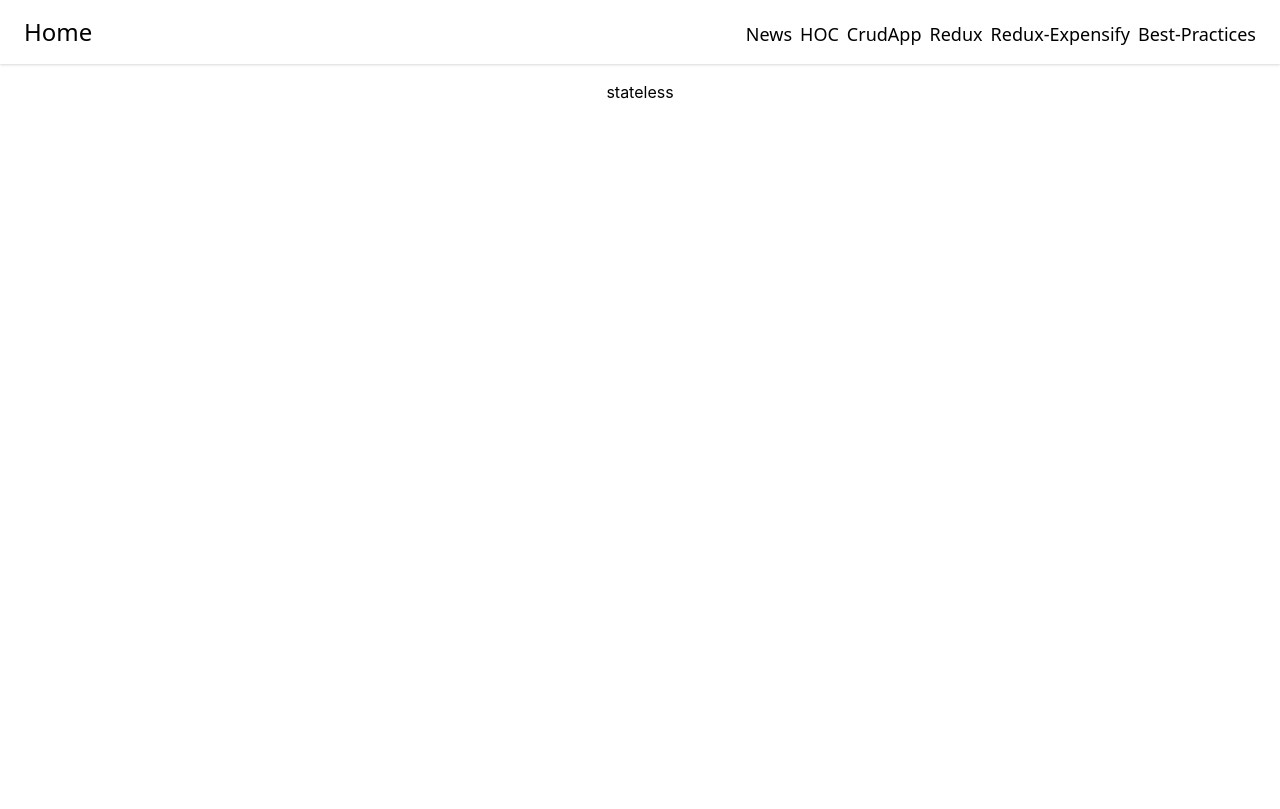
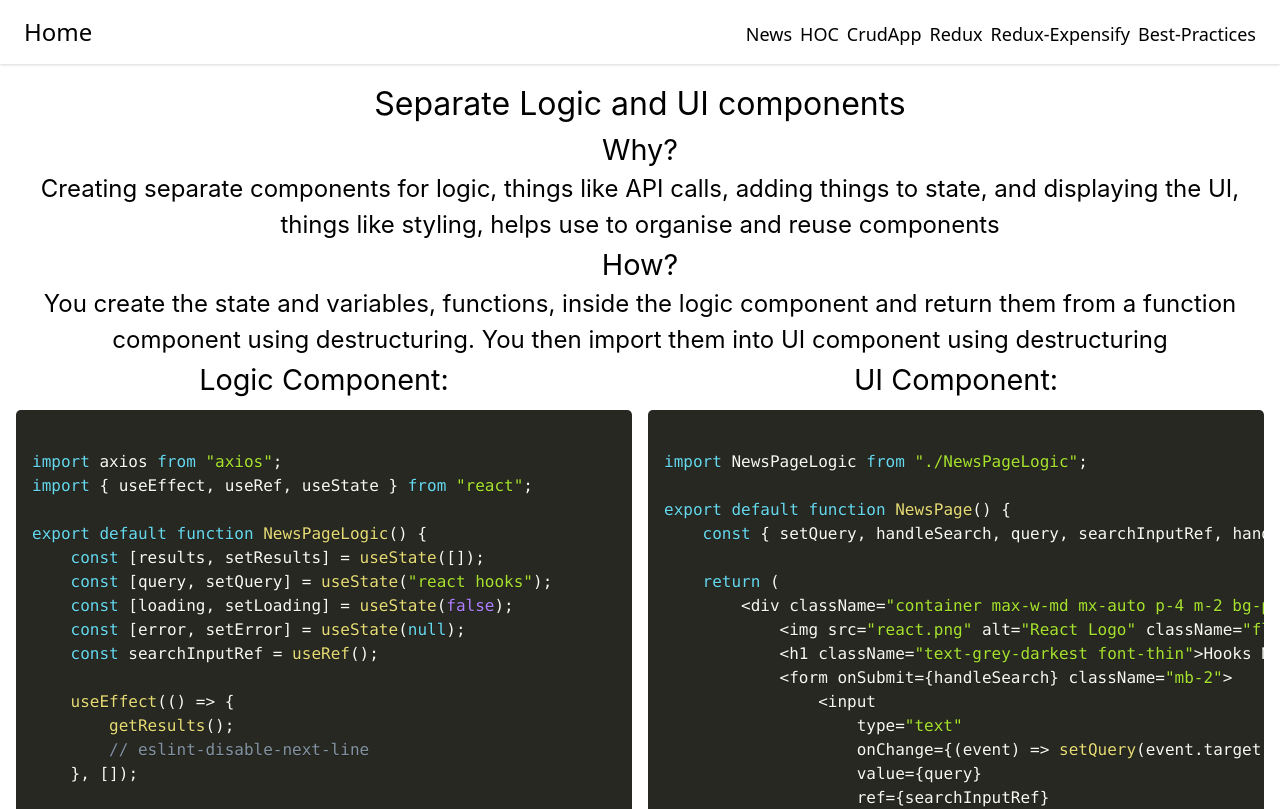
Before and after one commit to artworkjpm/react-hooks-course, a React (Create React App) app: page /best-practices/separate-logic-from-ui-logic in a window 1280 px wide. Shown: the top 809 px of the page. Built offline with nearby package versions, Linux system fonts and the light colour scheme.

Commit message:
separation page

```diff
--- a/src/App.js
+++ b/src/App.js
@@ -6,7 +6,7 @@ import LazyLoading from "./pages/BestPractices/LazyLoading";
 import Separation from "./pages/BestPractices/Separation";
 import CrudApp from "./pages/CrudApp";
 import { HOC } from "./pages/HOC";
-import NewsPage from "./pages/NewsPage";
+import NewsPage from "./pages/NewsPage/NewsPage";
 import ReduxExpensify from "./Redux/ReduxExpensify";
 const Redux = lazy(() => import("./Redux/Redux"));
 export default function App() {
--- a/src/Redux/ReduxExpensify.js
+++ b/src/Redux/ReduxExpensify.js
@@ -95,6 +95,7 @@ store.dispatch(removeExpense({ id: expense1.expenseDetail.id }));
 store.dispatch(editExpense(expense2.expenseDetail.id, { amount: 6 }));
 store.dispatch(setText("rentx"));
 
+// eslint-disable-next-line
 const demoState = {
 	expenses: [
 		{
--- a/src/pages/BestPractices/LazyLoading.js
+++ b/src/pages/BestPractices/LazyLoading.js
@@ -1,6 +1,7 @@
 import React, { useEffect } from "react";
 import Prism from "prismjs";
 import "../../code-css.css";
+
 const LazyLoading = () => {
 	useEffect(() => {
 		Prism.highlightAll();
--- a/src/pages/BestPractices/Separation.js
+++ b/src/pages/BestPractices/Separation.js
@@ -1,7 +1,130 @@
-import React from "react";
+import React, { useEffect } from "react";
+import Prism from "prismjs";
+import "../../code-css.css";
 
 const Separation = () => {
-	return <div className="text-center m-4">stateless</div>;
+	useEffect(() => {
+		Prism.highlightAll();
+	}, []);
+
+	return (
+		<div className="text-center m-4">
+			<h1>Separate Logic and UI components </h1>
+			<h2>Why?</h2>
+			<h3>
+				Creating separate components for logic, things like API calls, adding things to state, and displaying the UI,
+				things like styling, helps use to organise and reuse components
+			</h3>
+			<h2>How?</h2>
+			<h3>
+				You create the state and variables, functions, inside the logic component and return them from a function
+				component using destructuring. You then import them into UI component using destructuring
+			</h3>
+
+			<div class="grid grid-cols-2 gap-4">
+				<div>
+					<h2>Logic Component:</h2>
+					<pre>
+						<code className="language-javascript">
+							{`
+import axios from "axios";
+import { useEffect, useRef, useState } from "react";
+
+export default function NewsPageLogic() {
+	const [results, setResults] = useState([]);
+	const [query, setQuery] = useState("react hooks");
+	const [loading, setLoading] = useState(false);
+	const [error, setError] = useState(null);
+	const searchInputRef = useRef();
+
+	useEffect(() => {
+		getResults();
+		// eslint-disable-next-line
+	}, []);
+
+	const getResults = async () => {
+		setLoading(true);
+		try {
+			const response = await axios.get(\`http://hn.algolia.com/api/v1/search?query=\${query}\`);
+			setResults(response.data.hits);
+		} catch (err) {
+			setError(err);
+		}
+		setLoading(false);
+	};
+
+	const handleSearch = (event) => {
+		event.preventDefault();
+		getResults();
+	};
+
+	const handleClearSearch = () => {
+		setQuery("");
+		searchInputRef.current.focus();
+	};
+
+	return { setQuery, handleSearch, query, searchInputRef, handleClearSearch, loading, results, error };
+}
+`}
+						</code>
+					</pre>
+				</div>
+				<div>
+					<h2>UI Component:</h2>
+					<pre>
+						<code className="language-javascript">
+							{`
+import NewsPageLogic from "./NewsPageLogic";
+
+export default function NewsPage() {
+	const { setQuery, handleSearch, query, searchInputRef, handleClearSearch, loading, results, error } = NewsPageLogic();
+
+	return (
+		<div className="container max-w-md mx-auto p-4 m-2 bg-purple-100 shadow-lg rounded">
+			<img src="react.png" alt="React Logo" className="float-right h-12" />
+			<h1 className="text-grey-darkest font-thin">Hooks News</h1>
+			<form onSubmit={handleSearch} className="mb-2">
+				<input
+					type="text"
+					onChange={(event) => setQuery(event.target.value)}
+					value={query}
+					ref={searchInputRef}
+					className="border p-1 rounded"
+				/>
+				<button type="submit" className="bg-yellow-500 hover:bg-red-500 rounded m-1 p-1">
+					Search
+				</button>
+				<button type="button" onClick={handleClearSearch} className="bg-green-300 text-white p-1 rounded">
+					Clear
+				</button>
+			</form>
+
+			{loading ? (
+				<div className="font-bold">Loading results...</div>
+			) : (
+				<ul className="">
+					{results.map((result) => (
+						<li key={result.objectID}>
+							<a href={result.url} className="no-underline hover:underline">
+								<b>{" > "}</b> {result.title}
+							</a>
+						</li>
+					))}
+				</ul>
+			)}
+
+			{error && <div className="text-red font-bold">{error.message}</div>}
+		</div>
+	);
+}
+
+`}
+						</code>
+					</pre>
+				</div>
+			</div>
+		</div>
+	);
 };
 
 export default Separation;
--- a/src/pages/NewsPage.js
+++ b/src/pages/NewsPage/NewsPage.js
@@ -1,38 +1,7 @@
-import React, { useState, useEffect, useRef } from "react";
-import axios from "axios";
+import NewsPageLogic from "./NewsPageLogic";
 
 export default function NewsPage() {
-	const [results, setResults] = useState([]);
-	const [query, setQuery] = useState("react hooks");
-	const [loading, setLoading] = useState(false);
-	const [error, setError] = useState(null);
-	const searchInputRef = useRef();
-
-	useEffect(() => {
-		getResults();
-		// eslint-disable-next-line
-	}, []);
-
-	const getResults = async () => {
-		setLoading(true);
-		try {
-			const response = await axios.get(`http://hn.algolia.com/api/v1/search?query=${query}`);
-			setResults(response.data.hits);
-		} catch (err) {
-			setError(err);
-		}
-		setLoading(false);
-	};
-
-	const handleSearch = (event) => {
-		event.preventDefault();
-		getResults();
-	};
-
-	const handleClearSearch = () => {
-		setQuery("");
-		searchInputRef.current.focus();
-	};
+	const { setQuery, handleSearch, query, searchInputRef, handleClearSearch, loading, results, error } = NewsPageLogic();
 
 	return (
 		<div className="container max-w-md mx-auto p-4 m-2 bg-purple-100 shadow-lg rounded">
--- /dev/null
+++ b/src/pages/NewsPage/NewsPageLogic.js
@@ -0,0 +1,38 @@
+import axios from "axios";
+import { useEffect, useRef, useState } from "react";
+
+export default function NewsPageLogic() {
+	const [results, setResults] = useState([]);
+	const [query, setQuery] = useState("react hooks");
+	const [loading, setLoading] = useState(false);
+	const [error, setError] = useState(null);
+	const searchInputRef = useRef();
+
+	useEffect(() => {
+		getResults();
+		// eslint-disable-next-line
+	}, []);
+
+	const getResults = async () => {
+		setLoading(true);
+		try {
+			const response = await axios.get(`http://hn.algolia.com/api/v1/search?query=${query}`);
+			setResults(response.data.hits);
+		} catch (err) {
+			setError(err);
+		}
+		setLoading(false);
+	};
+
+	const handleSearch = (event) => {
+		event.preventDefault();
+		getResults();
+	};
+
+	const handleClearSearch = () => {
+		setQuery("");
+		searchInputRef.current.focus();
+	};
+
+	return { setQuery, handleSearch, query, searchInputRef, handleClearSearch, loading, results, error };
+}
```
